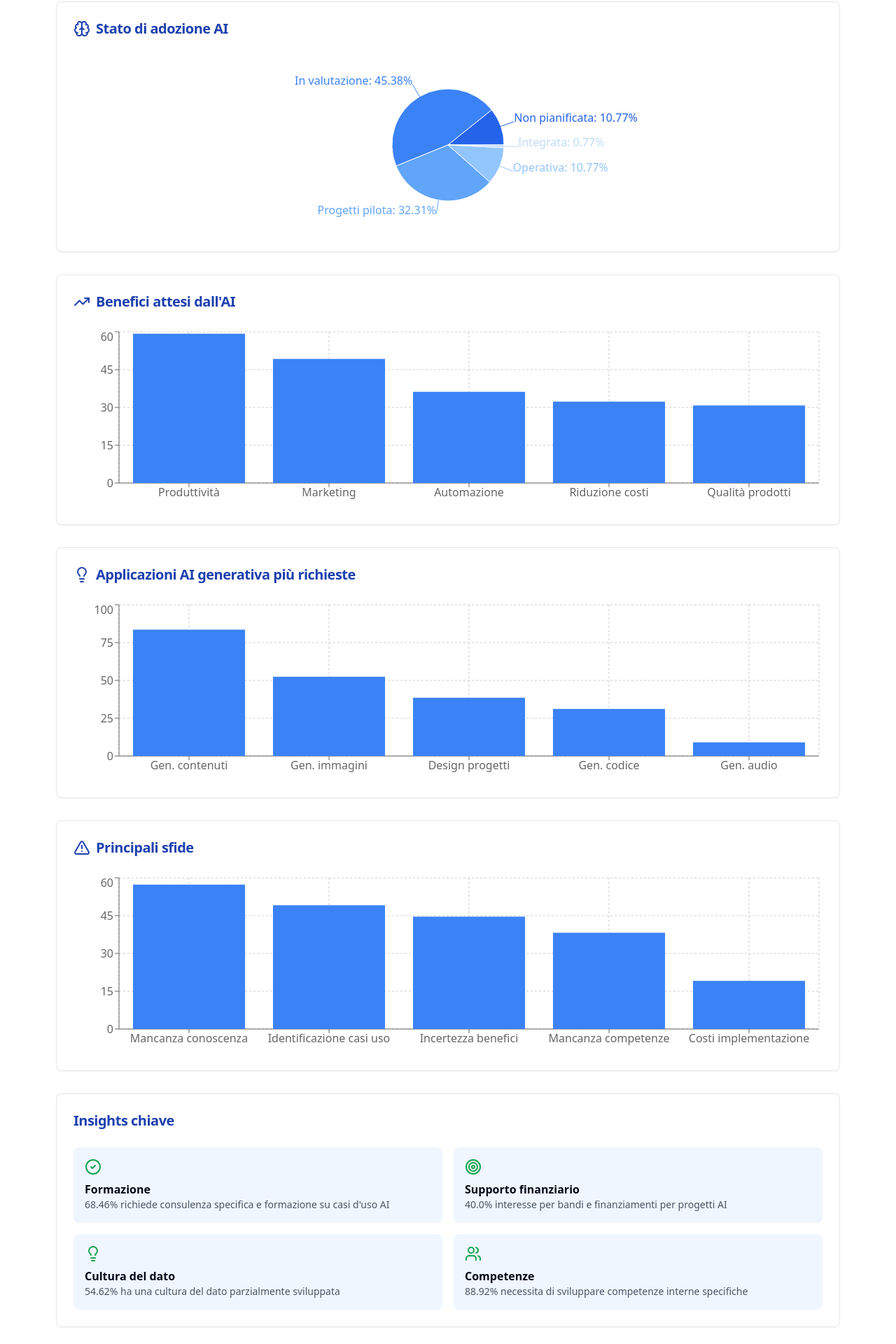
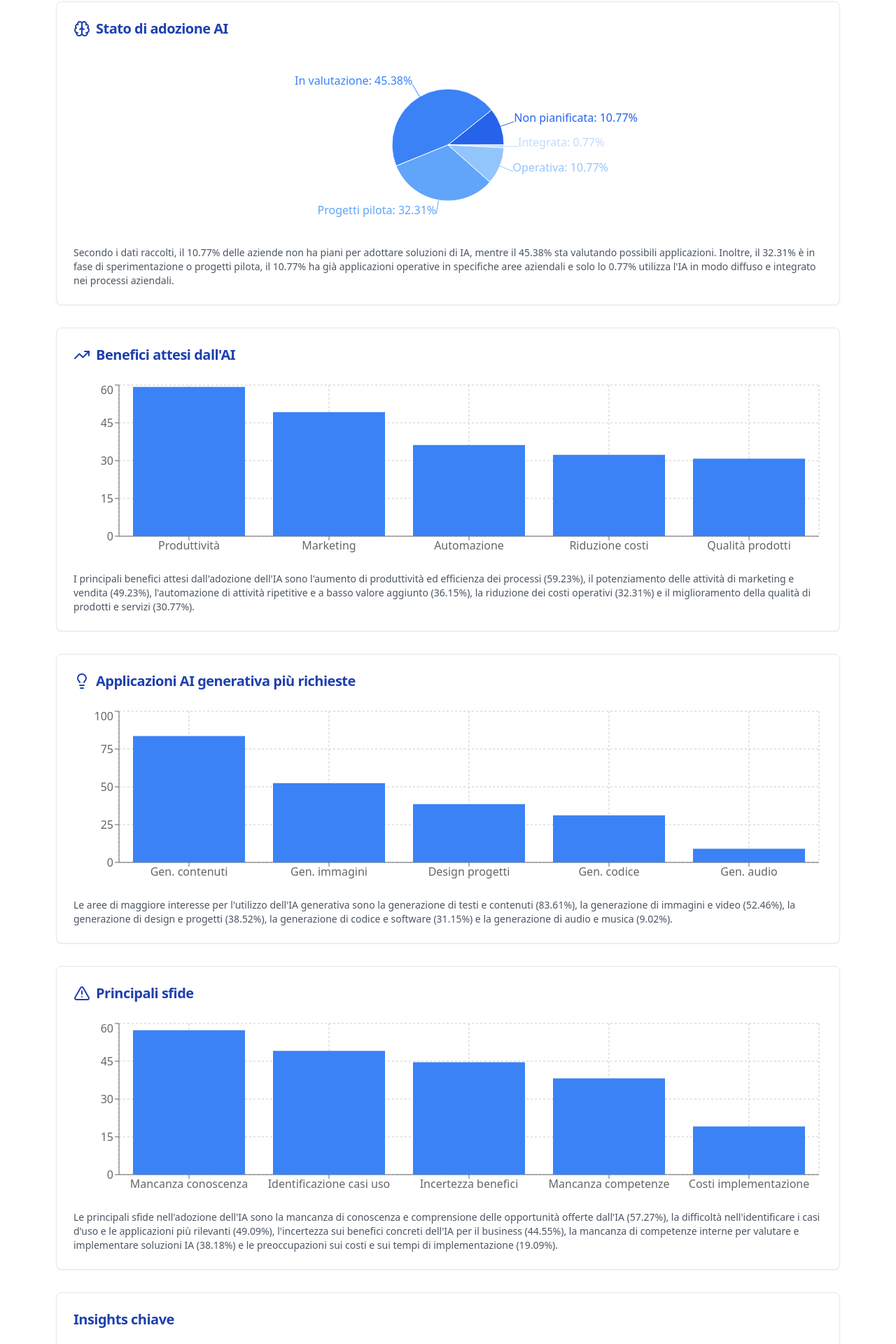
Before and after one commit to giadaf-boosha/cna-ppt, a Next.js app: page / in a window 1280 px wide. Shown: the part 348-2268 px from the top of the page at 70% size. Built offline with nearby package versions, Linux system fonts and the light colour scheme.

Commit message:
Update VisioniPresentation.tsx

```diff
--- a/src/components/VisioniPresentation.tsx
+++ b/src/components/VisioniPresentation.tsx
@@ -19,12 +19,12 @@ import {
   Shield,
   Settings,
   LineChart,
-  // Removed unused import PieChartIcon
   ArrowRight,
   Book,
   Banknote,
   Workflow,
-  ArrowUpRight
+  ArrowUpRight,
+  PieChart as PieChartIcon
 } from 'lucide-react';
 
 const VisioniPresentation = () => {
@@ -158,6 +158,10 @@ const VisioniPresentation = () => {
                   </PieChart>
                 </ResponsiveContainer>
               </div>
+              {/* Commento sotto il grafico */}
+              <p className="mt-4 text-sm text-gray-600">
+                Secondo i dati raccolti, il 10.77% delle aziende non ha piani per adottare soluzioni di IA, mentre il 45.38% sta valutando possibili applicazioni. Inoltre, il 32.31% è in fase di sperimentazione o progetti pilota, il 10.77% ha già applicazioni operative in specifiche aree aziendali e solo lo 0.77% utilizza l'IA in modo diffuso e integrato nei processi aziendali.
+              </p>
             </CardContent>
           </Card>
 
@@ -181,6 +185,10 @@ const VisioniPresentation = () => {
                   </BarChart>
                 </ResponsiveContainer>
               </div>
+              {/* Commento sotto il grafico */}
+              <p className="mt-4 text-sm text-gray-600">
+                I principali benefici attesi dall'adozione dell'IA sono l'aumento di produttività ed efficienza dei processi (59.23%), il potenziamento delle attività di marketing e vendita (49.23%), l'automazione di attività ripetitive e a basso valore aggiunto (36.15%), la riduzione dei costi operativi (32.31%) e il miglioramento della qualità di prodotti e servizi (30.77%).
+              </p>
             </CardContent>
           </Card>
 
@@ -204,6 +212,10 @@ const VisioniPresentation = () => {
                   </BarChart>
                 </ResponsiveContainer>
               </div>
+              {/* Commento sotto il grafico */}
+              <p className="mt-4 text-sm text-gray-600">
+                Le aree di maggiore interesse per l'utilizzo dell'IA generativa sono la generazione di testi e contenuti (83.61%), la generazione di immagini e video (52.46%), la generazione di design e progetti (38.52%), la generazione di codice e software (31.15%) e la generazione di audio e musica (9.02%).
+              </p>
             </CardContent>
           </Card>
 
@@ -227,6 +239,10 @@ const VisioniPresentation = () => {
                   </BarChart>
                 </ResponsiveContainer>
               </div>
+              {/* Commento sotto il grafico */}
+              <p className="mt-4 text-sm text-gray-600">
+                Le principali sfide nell'adozione dell'IA sono la mancanza di conoscenza e comprensione delle opportunità offerte dall'IA (57.27%), la difficoltà nell'identificare i casi d'uso e le applicazioni più rilevanti (49.09%), l'incertezza sui benefici concreti dell'IA per il business (44.55%), la mancanza di competenze interne per valutare e implementare soluzioni IA (38.18%) e le preoccupazioni sui costi e sui tempi di implementazione (19.09%).
+              </p>
             </CardContent>
           </Card>
 
@@ -289,6 +305,7 @@ const VisioniPresentation = () => {
           </Card>
         </div>
       )}
+
 
       {/* Dettagli assessment Section */}
       {activeSection === 'details' && (
```
